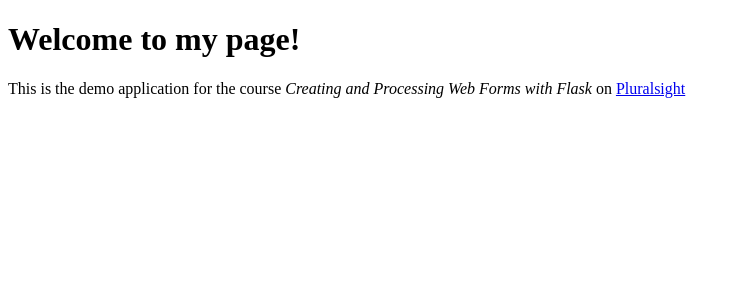
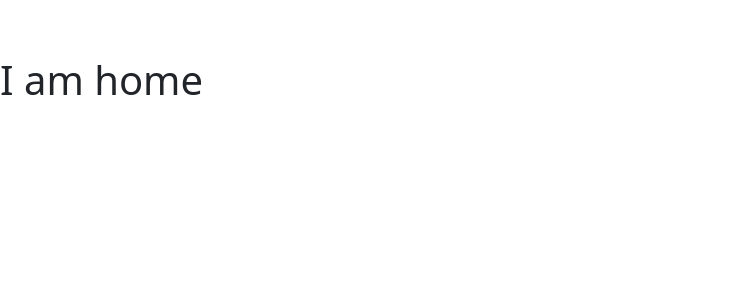
Before and after one commit to sswietoniowski/learning-flask-web-forms, a Flask app: page / in a window 1280 px wide. Shown: the top 300 px of the page, without its empty margins (0-748 px from the left). Run offline with Flask 2, Linux system fonts and the light colour scheme.

Commit message:
Created basic structure of the project

```diff
--- /dev/null
+++ b/app.py
@@ -0,0 +1,17 @@
+from flask import Flask, render_template
+
+
+app = Flask(__name__)
+
+
+@app.route("/")
+def home():
+    return render_template('home.html')
+
+
+def main():
+    app.run(debug=False)
+
+
+if __name__ == '__main__':
+    main()
--- a/globomatics_shop.py
+++ /dev/null
@@ -1,17 +0,0 @@
-from flask import Flask, render_template, abort, jsonify, request, redirect, url_for
-
-
-app = Flask(__name__)
-
-
-@app.route("/")
-def welcome():
-    return render_template("welcome.html")
-
-
-def main():
-    app.run(debug=False)
-
-
-if __name__ == '__main__':
-    main()
--- /dev/null
+++ b/static/css/style.css
@@ -0,0 +1,3 @@
+body {
+    padding-top: 56px;
+}
--- a/templates/base.html
+++ b/templates/base.html
@@ -5,12 +5,21 @@
     <meta name="viewport"
           content="width=device-width, user-scalable=no, initial-scale=1.0, maximum-scale=1.0, minimum-scale=1.0">
     <meta http-equiv="X-UA-Compatible" content="ie=edge">
-    <title>{% block title %}{% endblock %}</title>
-    <link rel="shortcut icon" type="image/x-icon" href="{{ url_for('static', filename='favicon.ico')}}"/>
-    <link rel="stylesheet" type="text/css" href="{{ url_for('static', filename='site.css') }}">
+    <title>{% block title %}{% endblock %} Globomantics</title>
+    <link rel="shortcut icon" type="image/x-icon"
+          href="{{ url_for('static', filename='favicon.ico')}}"/>
+    <link href="https://cdn.jsdelivr.net/npm/bootstrap@5.0.2/dist/css/bootstrap.min.css"
+          rel="stylesheet" integrity="sha384-EVSTQN3/azprG1Anm3QDgpJLIm9Nao0Yz1ztcQTwFspd3yD65VohhpuuCOmLASjC" crossorigin="anonymous">
+    <link rel="stylesheet" type="text/css" href="{{ url_for('static', filename='css/style.css') }}">
 </head>
 <body>
     {% block content %}
     {% endblock %}
+    <script src="https://code.jquery.com/jquery-3.6.0.min.js"
+            integrity="sha256-/xUj+3OJU5yExlq6GSYGSHk7tPXikynS7ogEvDej/m4="
+            crossorigin="anonymous"></script>
+    <script src="https://cdn.jsdelivr.net/npm/bootstrap@5.0.2/dist/js/bootstrap.bundle.min.js"
+            integrity="sha384-MrcW6ZMFYlzcLA8Nl+NtUVF0sA7MsXsP1UyJoMp4YLEuNSfAP+JcXn/tWtIaxVXM"
+            crossorigin="anonymous"></script>
 </body>
 </html>
--- /dev/null
+++ b/templates/home.html
@@ -0,0 +1,7 @@
+{% extends "base.html" %}
+
+{% block title %}Home{% endblock %}
+
+{% block content %}
+    <h1>I am home</h1>
+{% endblock %}
--- a/templates/welcome.html
+++ /dev/null
@@ -1,12 +0,0 @@
-{% extends "base.html" %}
-
-{% block title %}Welcome{% endblock %}
-
-{% block content %}
-    <h1>Welcome to my page!</h1>
-    <p>
-        This is the demo application for the course
-        <em>Creating and Processing Web Forms with Flask</em> on
-        <a href="https://www.pluralsight.com">Pluralsight</a>
-    </p>
-{% endblock %}
```
Also changed, not shown: README.md, static/site.css (deleted).
